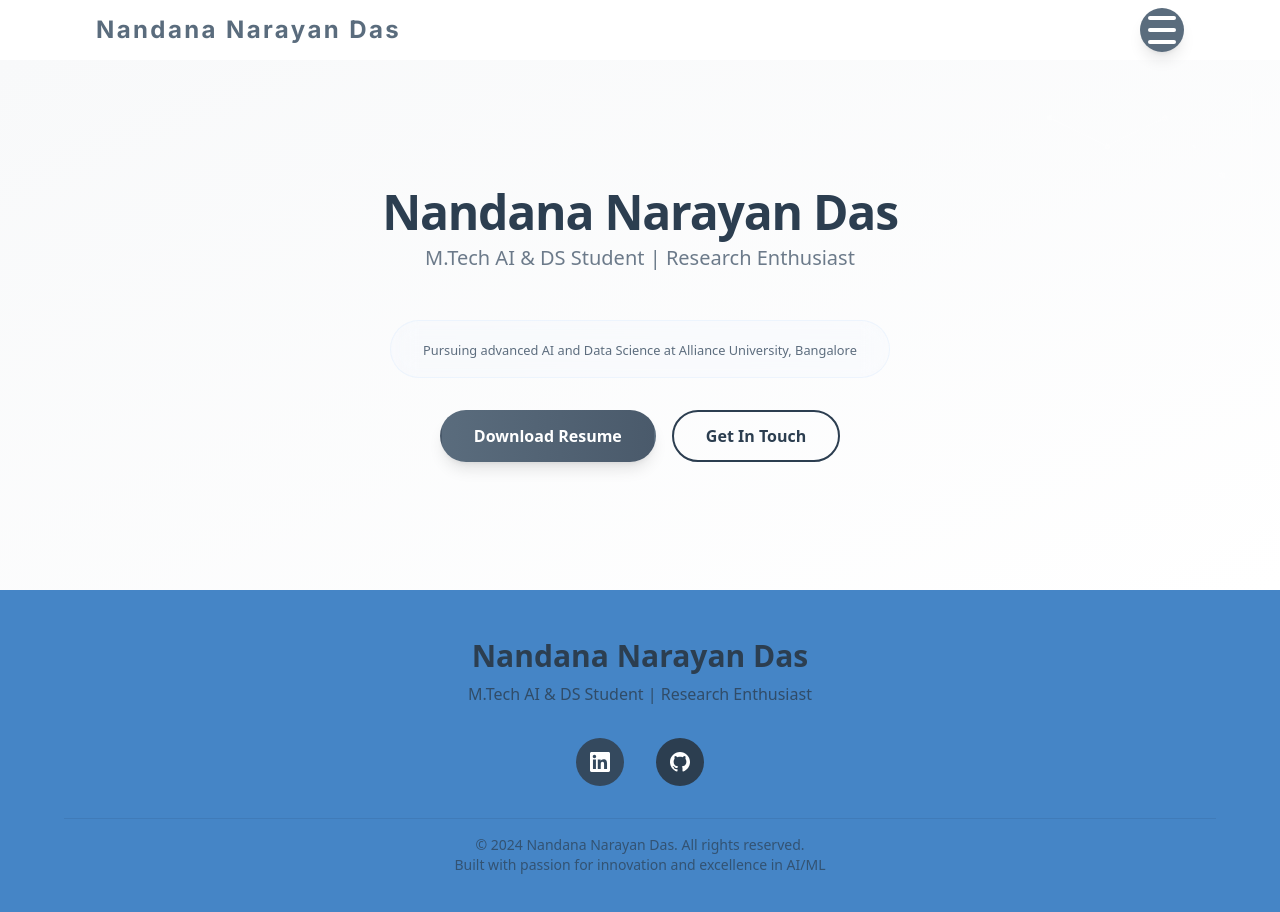
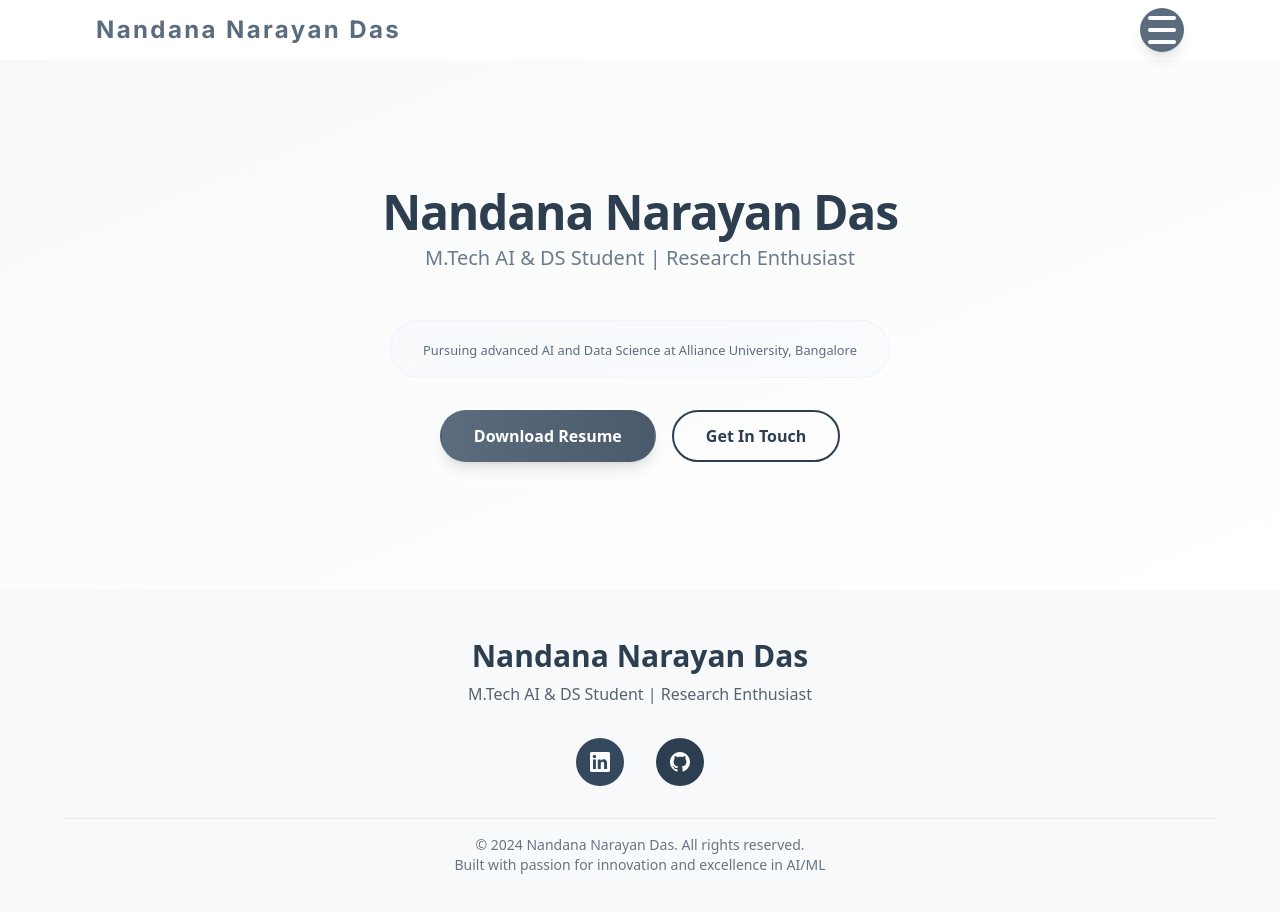
Before and after one commit to nandana-das/nandana-das.github.io, a plain HTML site: page index.html in a window 1280 px wide. Drawn offline with nearby package versions, Linux system fonts and the light colour scheme.

Commit message:
Update index.html

```diff
--- a/index.html
+++ b/index.html
@@ -468,7 +468,7 @@
     </svg>
   </button>
 
-  <footer class="bg-bg-dark text-text-dark text-center py-12 px-8">
+  <footer class="bg-bg-gray text-text-dark text-center py-12 px-8">
     <div class="max-w-6xl mx-auto">
       <div class="text-center">
         <h3 class="text-3xl mb-2 text-text-dark font-bold">Nandana Narayan Das</h3>
```
